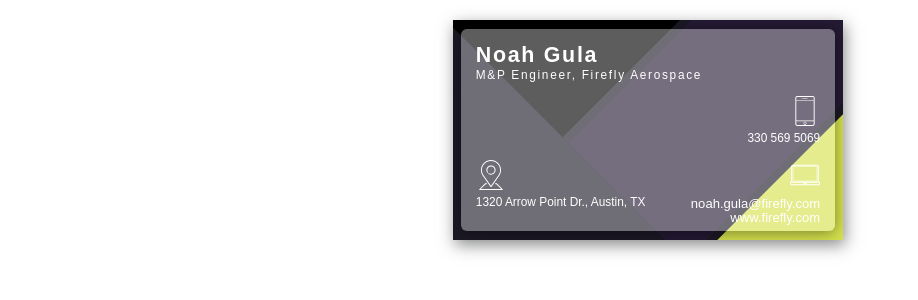
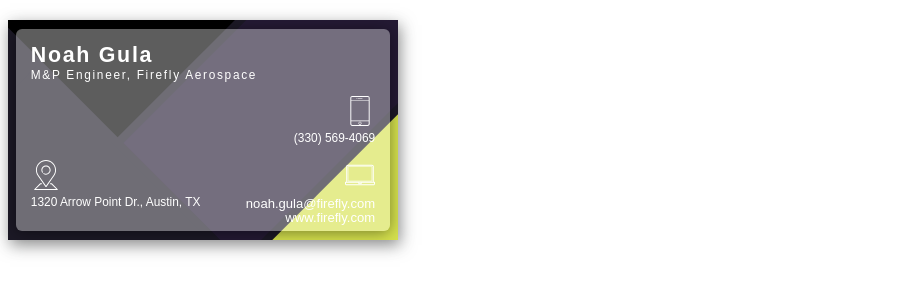
Before and after one commit to nogula/nogula.github.io, a Jekyll site: the page built from businesscard.md, in a window 1280 px wide. Shown: the top 300 px of the page, without its empty margins (0-918 px from the left). Built offline with Jekyll 4.4.1, drawn with Linux system fonts in a browser that asks for light colours.

Commit message:
max content

```diff
--- a/_layouts/businesscard.html
+++ b/_layouts/businesscard.html
@@ -2,13 +2,16 @@
 <html>
 
 <style>
-  html, body {
+  html {
     font-size: 17px;
     color: rgb(255, 255, 255);
     font-family: 'Heebo', sans-serif;
     /* font-family: "Source Sans Pro", sans-serif; */
     background-color: #ffffff;
-    width:100%;
+  }
+
+  body {
+    width:max-content;
   }
 
   a {
@@ -195,7 +198,7 @@
               fill="#FFFFFF" />
           </g>
         </svg>
-        <p>330 569 5069</p>
+        <a href="tel:3305694069"><p>(330) 569-4069</p></a>
       </div>
       <div class="emailId">
         <svg xmlns="http://www.w3.org/2000/svg" xmlns:xlink="http://www.w3.org/1999/xlink" version="1.1"
```
